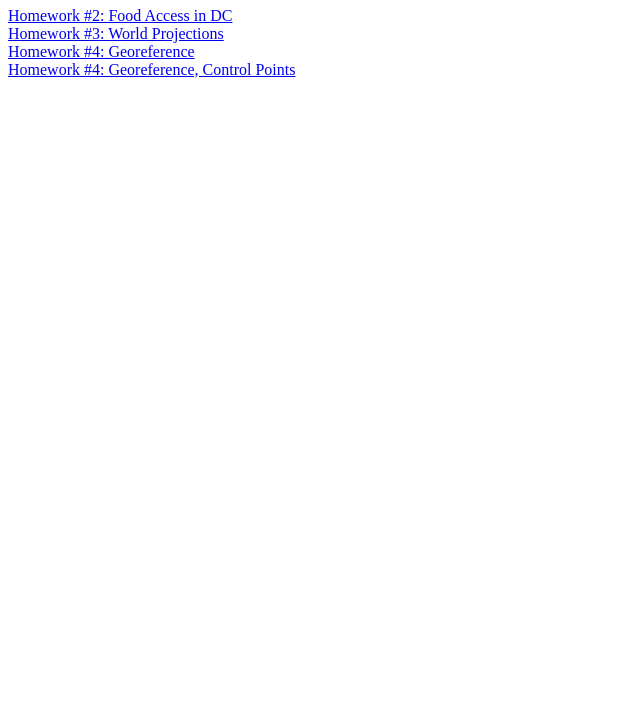
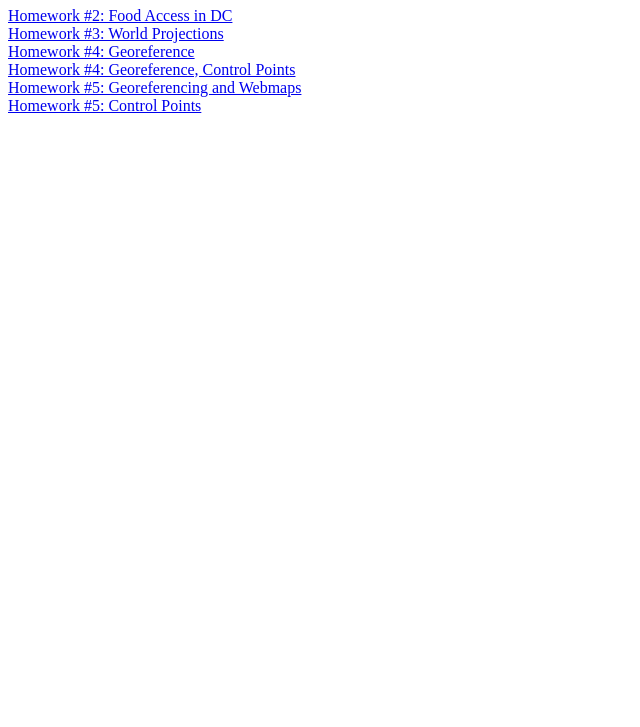
Before and after one commit to smt2302/Geog370, a plain HTML site: page index.html in a window 1280 px wide. Shown: the part 73-800 px from the top of the page, without its empty margins (0-640 px from the left). Drawn offline with Linux system fonts and the light colour scheme.

Commit message:
Update index.html

```diff
--- a/index.html
+++ b/index.html
@@ -12,5 +12,7 @@
     <a href="./HW 3!/Worldprojections/worldprojections.html">Homework #3: World Projections</a> </br>
     <a href="./HW 4/Webmap/homework4_xyzhtml.html">Homework #4: Georeference</a> </br>
     <a href="./HW 4/georeference!!!.txt">Homework #4: Georeference, Control Points</a> </br>
+    <a href="./HW 5/hw5xyz.html">Homework #5: Georeferencing and Webmaps</a> </br>
+    <a href="./HW 5/Control Points/HW_5_1.points.txt">Homework #5: Control Points</a> </br>
 </body>
 </html>
```
